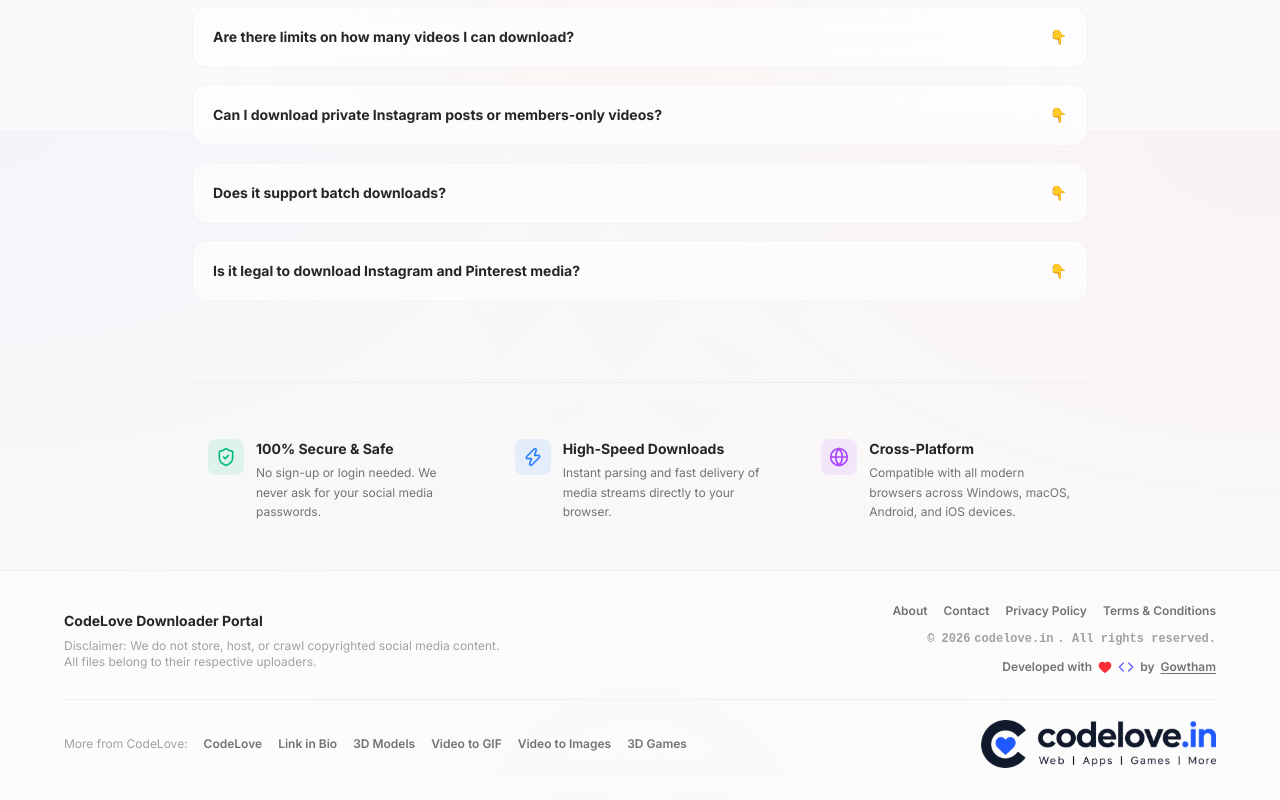
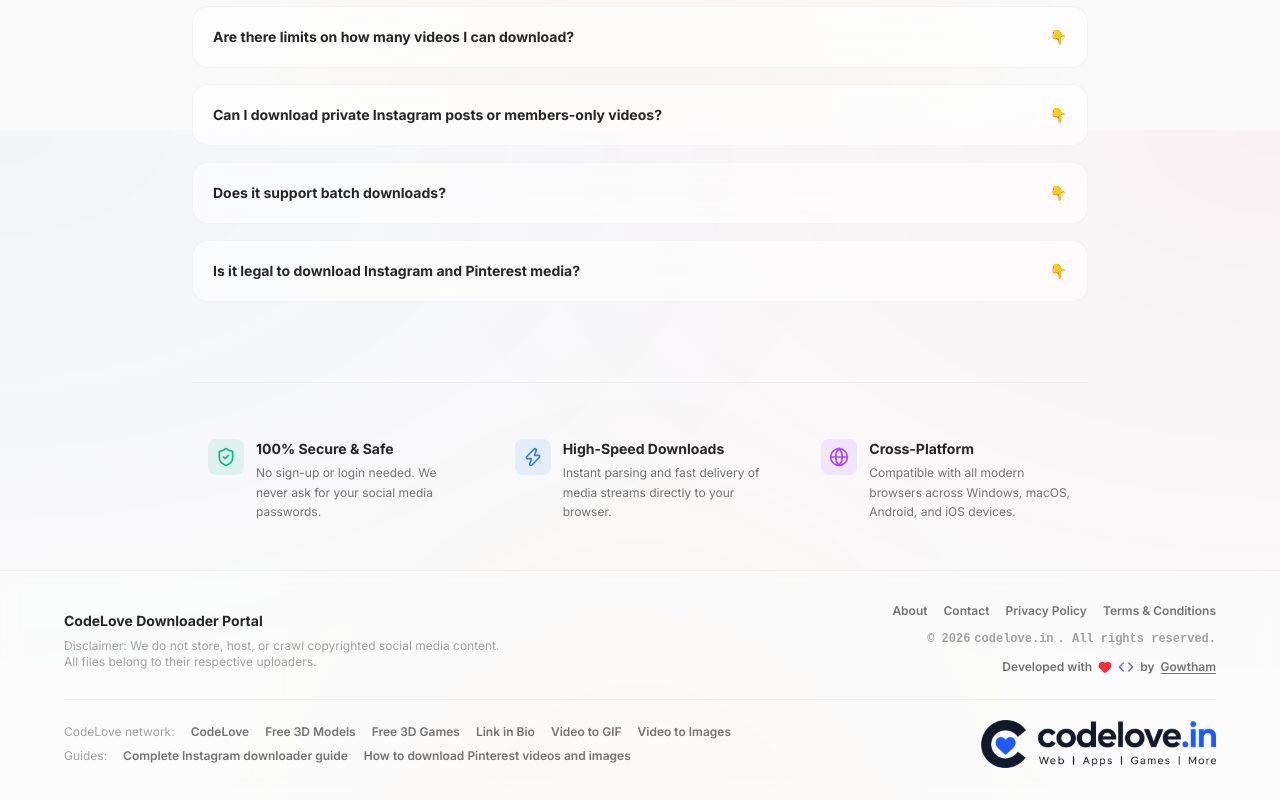
Before and after one commit to Gowtham-Raj-Dev/downloader, a Next.js app: page / in a window 1280 px wide. Shown: the part 1470-2270 px from the top of the page. Built offline with nearby package versions, Linux system fonts and the light colour scheme.

Commit message:
SEO: daily sitemap from the routes, robots.txt for all crawlers, CodeLove network footer

```diff
--- a/src/app/robots.ts
+++ /dev/null
@@ -1,15 +0,0 @@
-import type { MetadataRoute } from 'next';
-import { SITE_URL } from '@/lib/site';
-
-export const dynamic = 'force-static';
-
-export default function robots(): MetadataRoute.Robots {
-  return {
-    rules: {
-      userAgent: '*',
-      allow: '/',
-      disallow: '/api/',
-    },
-    sitemap: `${SITE_URL}/sitemap.xml`,
-  };
-}
--- /dev/null
+++ b/src/app/robots.txt/route.ts
@@ -0,0 +1,34 @@
+import { SITE_URL } from '@/lib/site';
+
+export const dynamic = 'force-static';
+
+// Search and AI crawlers we explicitly welcome. Everyone gets the same rules.
+const CRAWLERS = [
+  '*',
+  'GPTBot',
+  'OAI-SearchBot',
+  'ChatGPT-User',
+  'ClaudeBot',
+  'Claude-SearchBot',
+  'Claude-User',
+  'PerplexityBot',
+  'Google-Extended',
+  'Bingbot',
+];
+
+// Plain route handler instead of robots.ts so the file can carry a comment.
+export function GET() {
+  const rules = CRAWLERS.map((agent) => `User-agent: ${agent}\nAllow: /\nDisallow: /api/`).join('\n\n');
+  const body = [
+    '# CodeLove Downloader is updated often. All pages are open to crawl; only /api/ is off limits.',
+    '',
+    rules,
+    '',
+    `Sitemap: ${SITE_URL}/sitemap.xml`,
+    '',
+  ].join('\n');
+
+  return new Response(body, {
+    headers: { 'Content-Type': 'text/plain; charset=utf-8' },
+  });
+}
--- a/src/app/sitemap.ts
+++ b/src/app/sitemap.ts
@@ -1,30 +1,43 @@
+import fs from 'node:fs';
+import path from 'node:path';
 import type { MetadataRoute } from 'next';
 import { SITE_URL } from '@/lib/site';
 
 export const dynamic = 'force-static';
 
-// Every indexable page. /pinterest is left out because it only redirects to /pinterest/video.
-const ROUTES: { path: string; priority: number; changeFrequency: 'weekly' | 'monthly' }[] = [
-  { path: '', priority: 1, changeFrequency: 'weekly' },
-  { path: '/instagram', priority: 0.9, changeFrequency: 'weekly' },
-  { path: '/instagram/multi-url', priority: 0.8, changeFrequency: 'weekly' },
-  { path: '/pinterest/video', priority: 0.9, changeFrequency: 'weekly' },
-  { path: '/pinterest/video/multi-url', priority: 0.8, changeFrequency: 'weekly' },
-  { path: '/pinterest/image', priority: 0.9, changeFrequency: 'weekly' },
-  { path: '/pinterest/image/multi-url', priority: 0.8, changeFrequency: 'weekly' },
-  { path: '/about', priority: 0.5, changeFrequency: 'monthly' },
-  { path: '/contact', priority: 0.5, changeFrequency: 'monthly' },
-  { path: '/privacy', priority: 0.3, changeFrequency: 'monthly' },
-  { path: '/terms', priority: 0.3, changeFrequency: 'monthly' },
-];
+// Routes that have a page.tsx but must not be listed:
+// /pinterest only redirects to /pinterest/video.
+const EXCLUDED = new Set(['/pinterest']);
+
+// Walks src/app at build time and returns every static page route, so new pages are
+// picked up automatically. Skips API routes, private (_folder) and dynamic ([slug]) segments;
+// route groups like (single) don't add a URL segment.
+function findPageRoutes(dir: string, route = ''): string[] {
+  const routes: string[] = [];
+  for (const entry of fs.readdirSync(dir, { withFileTypes: true })) {
+    const name = entry.name;
+    if (entry.isFile() && /^page\.(tsx|ts|jsx|js|mdx)$/.test(name)) {
+      routes.push(route);
+      continue;
+    }
+    if (!entry.isDirectory()) continue;
+    if (name === 'api' || name.startsWith('_') || name.startsWith('[') || name.startsWith('@')) continue;
+    const isGroup = name.startsWith('(') && name.endsWith(')');
+    routes.push(...findPageRoutes(path.join(dir, name), isGroup ? route : `${route}/${name}`));
+  }
+  return routes;
+}
 
 export default function sitemap(): MetadataRoute.Sitemap {
   const lastModified = new Date();
+  const routes = [...new Set(findPageRoutes(path.join(process.cwd(), 'src', 'app')))]
+    .filter((route) => !EXCLUDED.has(route))
+    .sort((a, b) => a.split('/').length - b.split('/').length || a.localeCompare(b));
 
-  return ROUTES.map(({ path, priority, changeFrequency }) => ({
-    url: `${SITE_URL}${path}`,
+  return routes.map((route) => ({
+    url: `${SITE_URL}${route}`,
     lastModified,
-    changeFrequency,
-    priority,
+    changeFrequency: 'daily',
+    priority: 1,
   }));
 }
--- a/src/components/Footer.tsx
+++ b/src/components/Footer.tsx
@@ -1,6 +1,6 @@
 import Link from 'next/link';
 import { Heart, Code } from 'lucide-react';
-import { CODELOVE_NETWORK } from '@/lib/site';
+import { CODELOVE_GUIDES, CODELOVE_NETWORK } from '@/lib/site';
 
 export default function Footer() {
   return (
@@ -45,14 +45,26 @@ export default function Footer() {
         </div>
       </div>
 
-      {/* More from CodeLove */}
-      <nav aria-label="More from CodeLove" className="max-w-6xl mx-auto mt-6 pt-5 border-t border-neutral-200/50 dark:border-neutral-800/30 flex flex-wrap items-center justify-center md:justify-start gap-x-4 gap-y-2 text-xs font-semibold text-neutral-500 dark:text-neutral-500">
-        <span className="text-neutral-400 dark:text-neutral-500 font-normal">More from CodeLove:</span>
-        {CODELOVE_NETWORK.map((site) => (
-          <a key={site.href} href={site.href} className="hover:text-neutral-800 dark:hover:text-neutral-200 transition-colors">
-            {site.name}
-          </a>
-        ))}
+      {/* CodeLove network + related guides */}
+      <nav aria-label="CodeLove network" className="max-w-6xl mx-auto mt-6 pt-5 border-t border-neutral-200/50 dark:border-neutral-800/30 flex flex-wrap items-center justify-center md:justify-start gap-x-4 gap-y-2 text-xs font-semibold text-neutral-500 dark:text-neutral-500">
+        <div className="flex flex-col gap-2 items-center md:items-start">
+          <div className="flex flex-wrap items-center justify-center md:justify-start gap-x-4 gap-y-2">
+            <span className="text-neutral-400 dark:text-neutral-500 font-normal">CodeLove network:</span>
+            {CODELOVE_NETWORK.map((site) => (
+              <a key={site.href} href={site.href} className="hover:text-neutral-800 dark:hover:text-neutral-200 transition-colors">
+                {site.name}
+              </a>
+            ))}
+          </div>
+          <div className="flex flex-wrap items-center justify-center md:justify-start gap-x-4 gap-y-2">
+            <span className="text-neutral-400 dark:text-neutral-500 font-normal">Guides:</span>
+            {CODELOVE_GUIDES.map((guide) => (
+              <a key={guide.href} href={guide.href} className="hover:text-neutral-800 dark:hover:text-neutral-200 transition-colors">
+                {guide.name}
+              </a>
+            ))}
+          </div>
+        </div>
         <a href="https://codelove.in" aria-label="CodeLove — codelove.in" className="block w-fit max-md:basis-full max-md:mx-auto max-md:mt-2 md:ml-auto">
           {/* eslint-disable-next-line @next/next/no-img-element */}
           <img src="/codelove/codelove-footer-on-light.png" alt="CodeLove" width={704} height={144} loading="lazy" className="h-12 w-auto [.dark_&]:hidden" />
--- a/src/lib/site.ts
+++ b/src/lib/site.ts
@@ -16,11 +16,17 @@ export const OG_IMAGE = {
 // Other CodeLove sites, linked from the footer.
 export const CODELOVE_NETWORK = [
   { name: 'CodeLove', href: 'https://codelove.in' },
+  { name: 'Free 3D Models', href: 'https://models.codelove.in' },
+  { name: 'Free 3D Games', href: 'https://games.codelove.in' },
   { name: 'Link in Bio', href: 'https://linkinbio.codelove.in' },
-  { name: '3D Models', href: 'https://models.codelove.in' },
   { name: 'Video to GIF', href: 'https://videotogif.codelove.in' },
   { name: 'Video to Images', href: 'https://videotoimages.codelove.in' },
-  { name: '3D Games', href: 'https://games.codelove.in' },
+];
+
+// Related guides on the main CodeLove site, linked from the footer.
+export const CODELOVE_GUIDES = [
+  { name: 'Complete Instagram downloader guide', href: 'https://codelove.in/learn/guide/complete-instagram-downloader-guide' },
+  { name: 'How to download Pinterest videos and images', href: 'https://codelove.in/learn/guide/how-to-download-pinterest-videos-and-images' },
 ];
 
 interface PageMeta {
```
